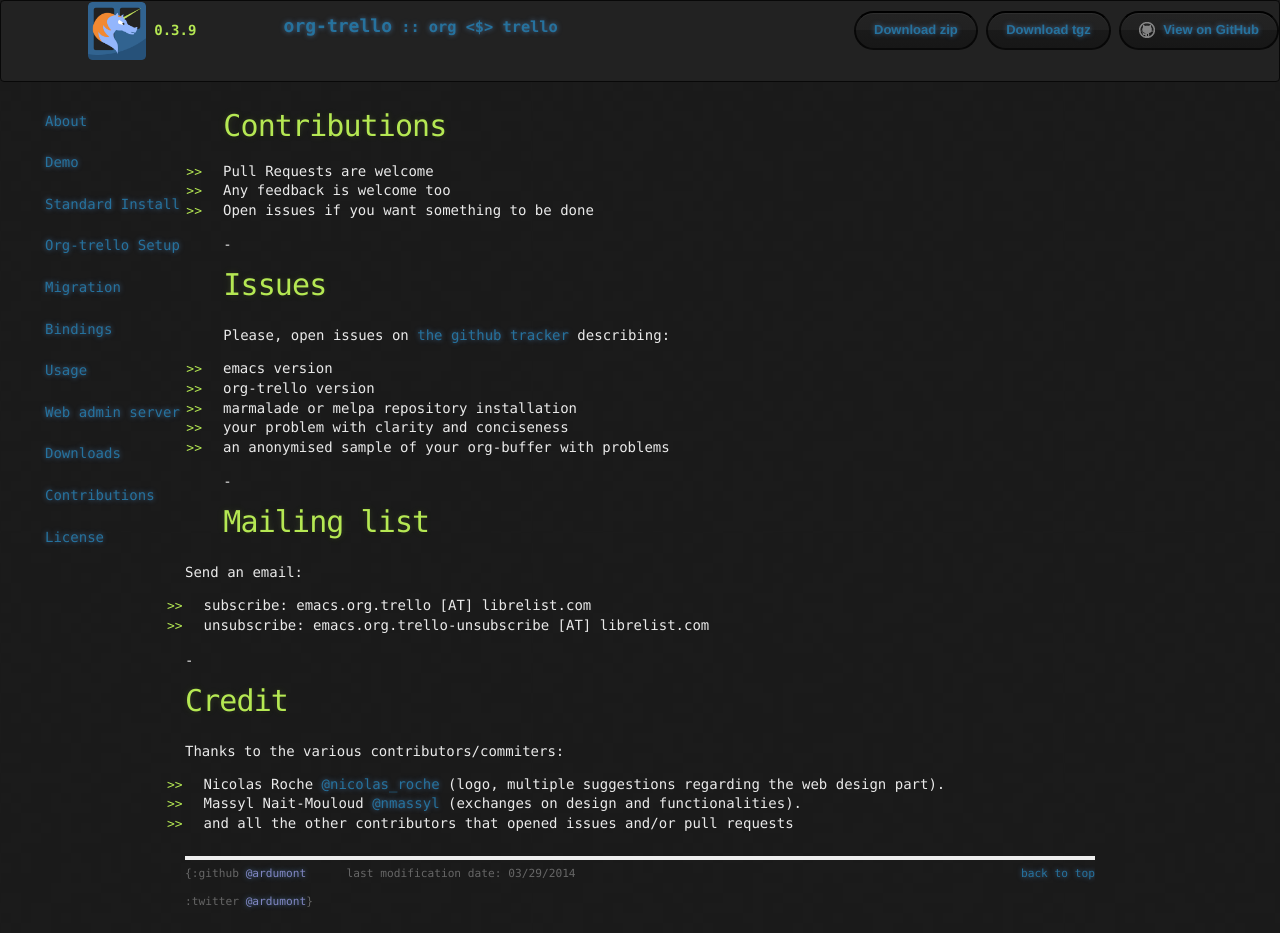
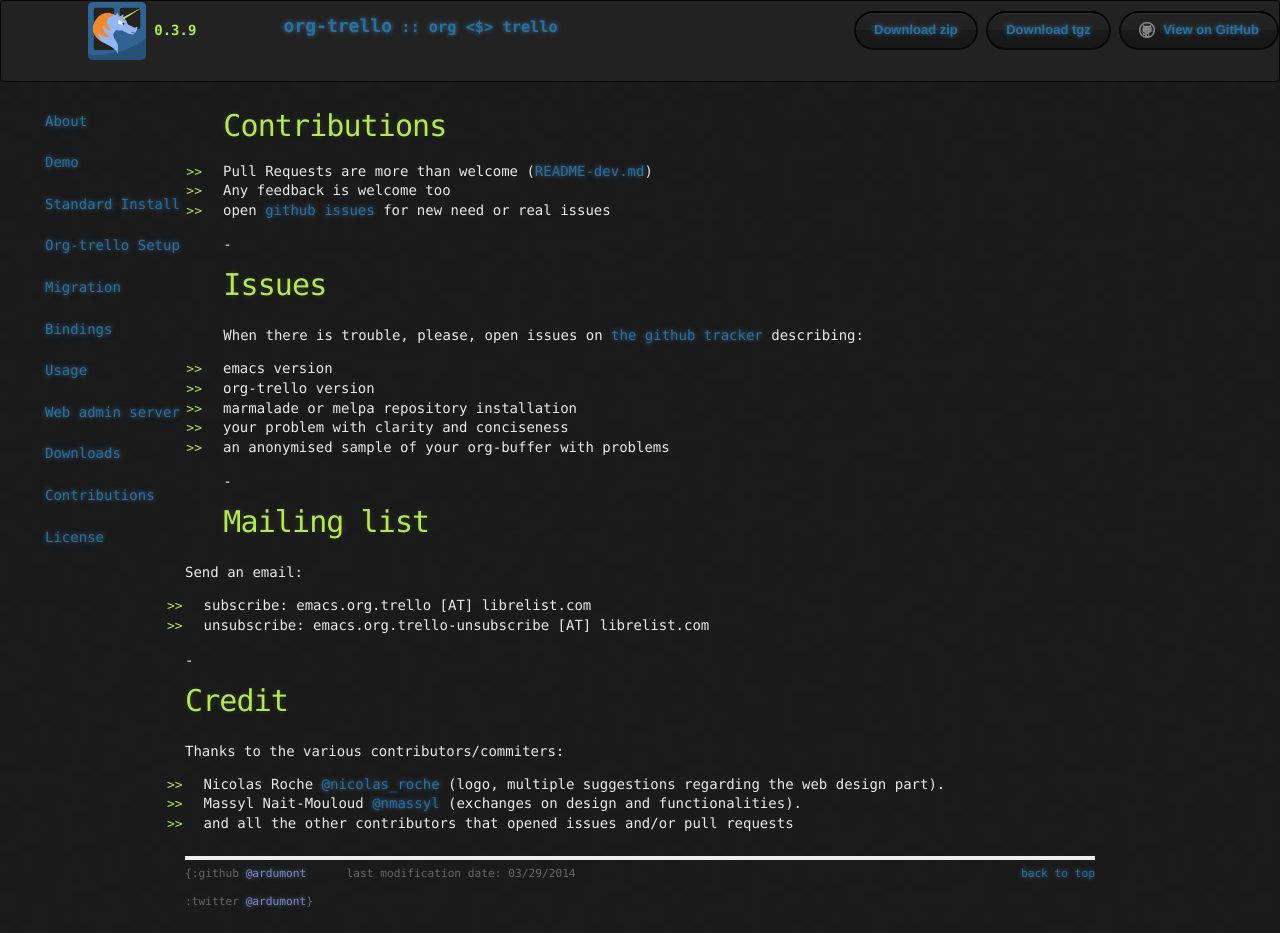
Before and after one commit to org-trello/org-trello.github.io, a Jekyll site: the page built from contributions.md, in a window 1280 px wide. Built offline with Jekyll 4.4.1, drawn with Linux system fonts in a browser that asks for light colours; nearby versions of some CDN libraries; library files that are not in the unit come from our copies; Markdown is read by kramdown in place of the engine named in the settings.

Commit message:
Clarify some contributions part and reference the readme dev

```diff
--- a/contributions.md
+++ b/contributions.md
@@ -4,15 +4,15 @@ title:  "Contributions"
 date:   2014-03-16 11:01:52
 ---
 
-- Pull Requests are welcome
+- Pull Requests are more than welcome ([README-dev.md](https://github.com/org-trello/org-trello/blob/master/README-dev.md))
 - Any feedback is welcome too
-- Open issues if you want something to be done
+- open [github issues](https://github.com/org-trello/org-trello/issues?state=open) for new need or real issues
 
 -
 
 ## Issues
 
-Please, open issues on [the github tracker](https://github.com/org-trello/org-trello/issues?state=open) describing:
+When there is trouble, please, open issues on [the github tracker](https://github.com/org-trello/org-trello/issues?state=open) describing:
 
 - emacs version
 - org-trello version
```
